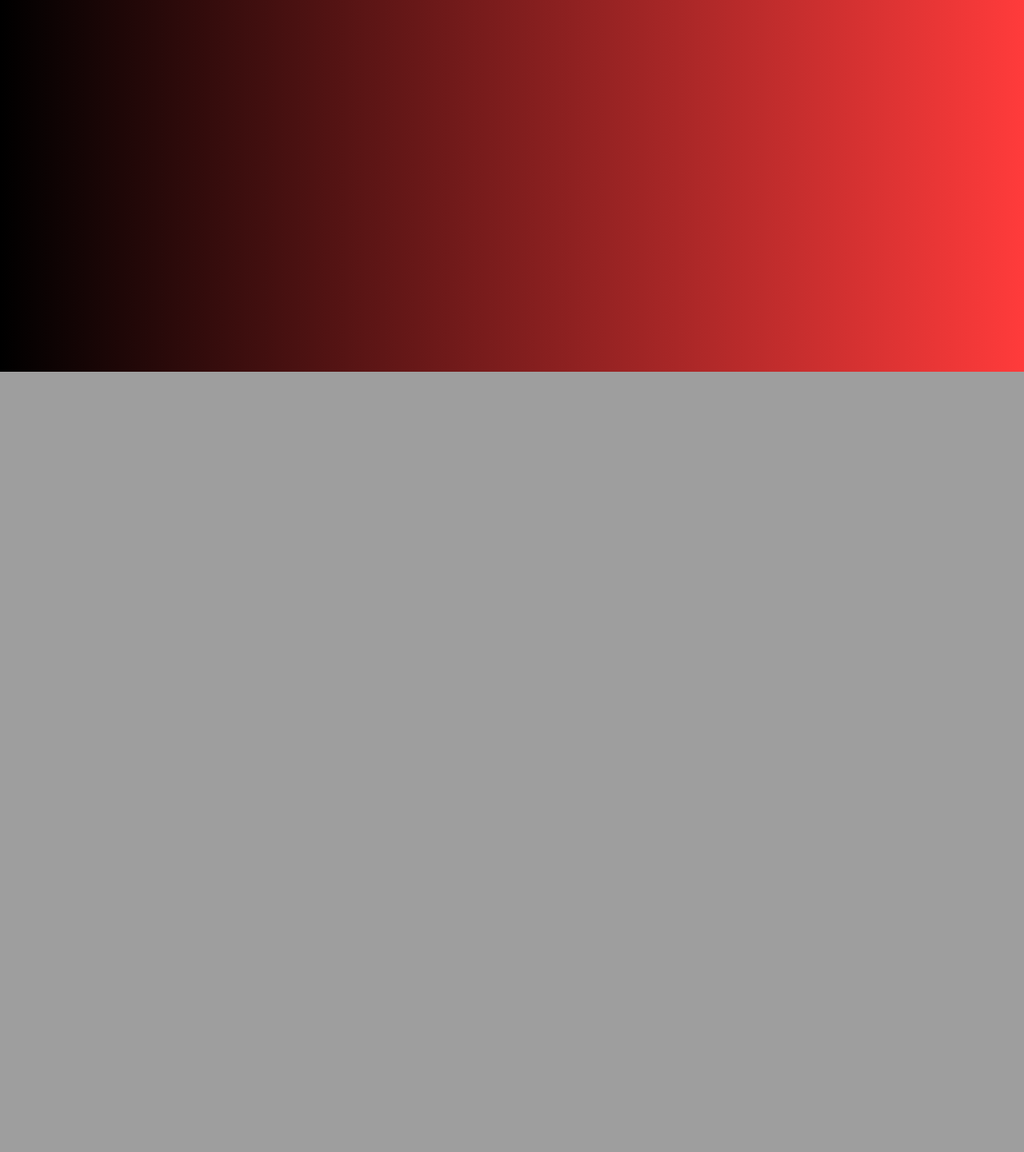
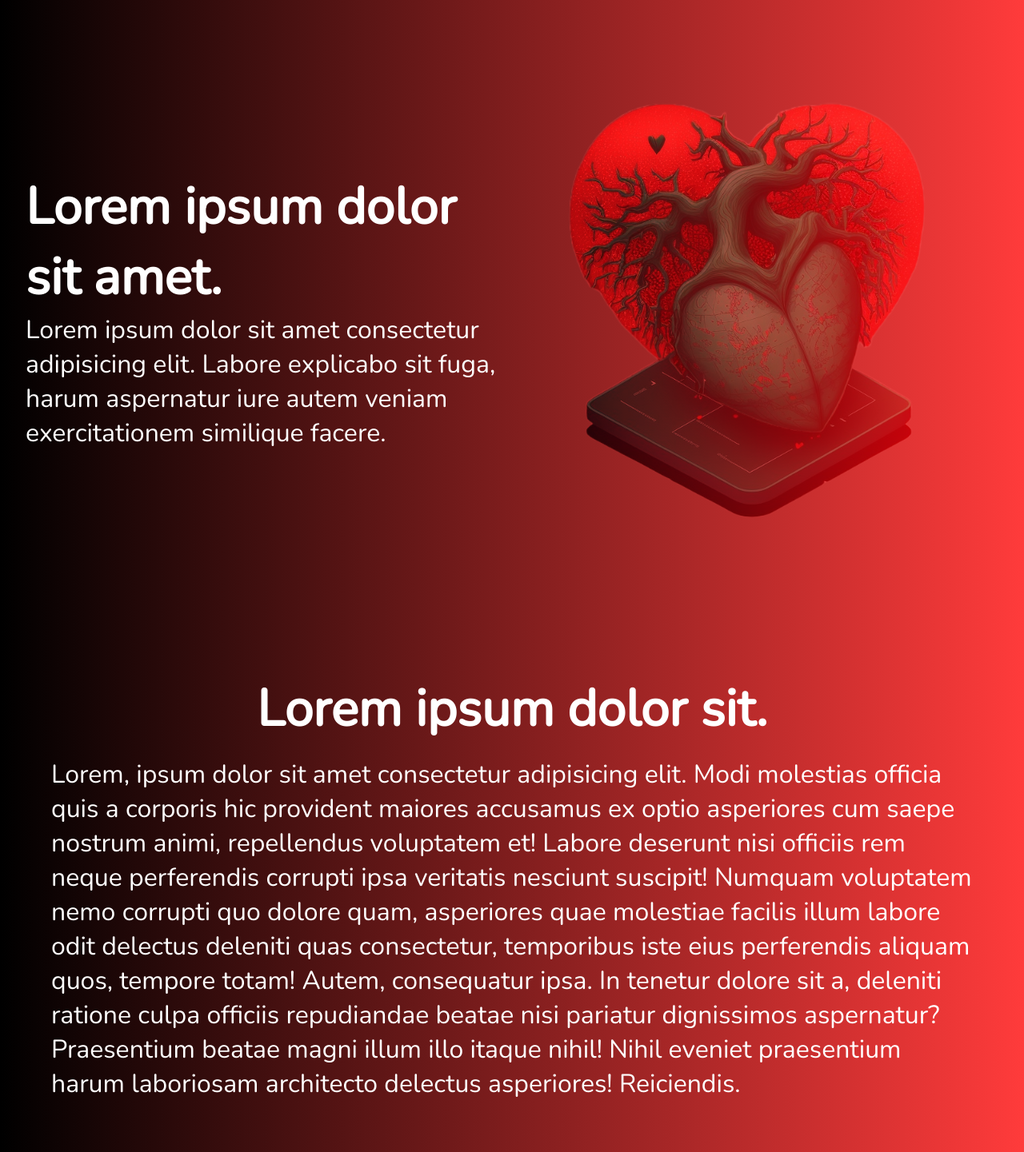
Before and after one commit to Sakshamb13579/Heart_Anomolaity_predictor, a Django app: template main/templates/index.html in a window 1280 px wide; the page is wider, and only the part inside the window is pictured. Shown: the part 335-1776 px from the top of that part at 80% size. Before the commit the page ends 800 px from the top of that part, so only its background shows below. Run offline with Django 3.2, Linux system fonts and the light colour scheme; the template is opened without the code that fills it, so the values that code supplies are empty; grey boxes are pictures that could not be loaded.

Commit message:
modified index page HTML and CSS

```diff
--- a/main/static/css/base.css
+++ b/main/static/css/base.css
@@ -1,4 +1,5 @@
 @import url('https://fonts.googleapis.com/css2?family=Open+Sans&display=swap');
+@import url('https://fonts.googleapis.com/css2?family=Nunito&display=swap');
 
 * {
     margin: 0;
@@ -21,11 +22,15 @@
 header {
     font-family: 'Open Sans', serif;
     font-size: 3.6vmin;
-
+    background: linear-gradient(90deg, #000000, #ff3b3b);
+    background-repeat: no-repeat;
     display: flex;
     gap: 5vw;
     align-items: center;
     justify-content: space-between;
+    position: sticky;
+    top: 0;
+    z-index: 1;
 }
 
 li {
@@ -62,6 +67,7 @@
 }
 
 .login-btn {
+    width: 13rem;
     background-color: #810d0d;
 }
 
--- a/main/static/css/index.css
+++ b/main/static/css/index.css
@@ -0,0 +1,47 @@
+.main-container {
+    display: grid;
+    grid-template-columns: 1fr 1fr;
+    align-items: center;
+    font-family: 'Nunito', 'Helvetica', sans-serif;
+    padding: 2rem;
+}
+
+.content-title {
+    font-size: 8vmin;
+    font-weight: bold;
+}
+
+.content-subheading {
+    font-size: 4vmin;
+}
+
+.right-container {
+    padding: 2rem;
+    display: grid;
+    place-self: center;
+}
+
+.right-container img {
+    height: 80%;
+    aspect-ratio: 1;
+    margin: auto;
+    mix-blend-mode: overlay;
+}
+
+.sub-container {
+    font-family: 'Nunito', 'Helvetica', sans-serif;
+    padding: 4rem;
+}
+
+.center {
+    display: flex;
+    justify-content: center;
+    align-items: center;
+    margin-bottom: 1rem;
+}
+
+@media screen and (max-width: 768px) {
+   .main-container {
+        grid-template-columns: 1fr;
+    }
+}
--- a/main/templates/index.html
+++ b/main/templates/index.html
@@ -10,5 +10,25 @@
 {% endblock head %}
 
 {% block body %}
-
+    <div class = 'main-container'>
+        <div class = 'left-container'>
+            <div class = 'content-title'>
+                Lorem ipsum dolor sit amet.
+            </div>
+            <div class = 'content-subheading'>
+                Lorem ipsum dolor sit amet consectetur adipisicing elit. Labore explicabo sit fuga, harum aspernatur iure autem veniam exercitationem similique facere.
+            </div>
+        </div>
+        <div class = 'right-container'>
+            <img src = "{% static 'images/main.png' %}">
+        </div>
+    </div>
+    <div class = 'sub-container'>
+        <div class = 'content-title center'>
+            Lorem ipsum dolor sit.
+        </div>
+        <div class = 'content-subheading'>
+            Lorem, ipsum dolor sit amet consectetur adipisicing elit. Modi molestias officia quis a corporis hic provident maiores accusamus ex optio asperiores cum saepe nostrum animi, repellendus voluptatem et! Labore deserunt nisi officiis rem neque perferendis corrupti ipsa veritatis nesciunt suscipit! Numquam voluptatem nemo corrupti quo dolore quam, asperiores quae molestiae facilis illum labore odit delectus deleniti quas consectetur, temporibus iste eius perferendis aliquam quos, tempore totam! Autem, consequatur ipsa. In tenetur dolore sit a, deleniti ratione culpa officiis repudiandae beatae nisi pariatur dignissimos aspernatur? Praesentium beatae magni illum illo itaque nihil! Nihil eveniet praesentium harum laboriosam architecto delectus asperiores! Reiciendis.
+        </div>
+    </div>
 {% endblock body %}
```
Also changed, not shown: main/static/images/main.png (added).
